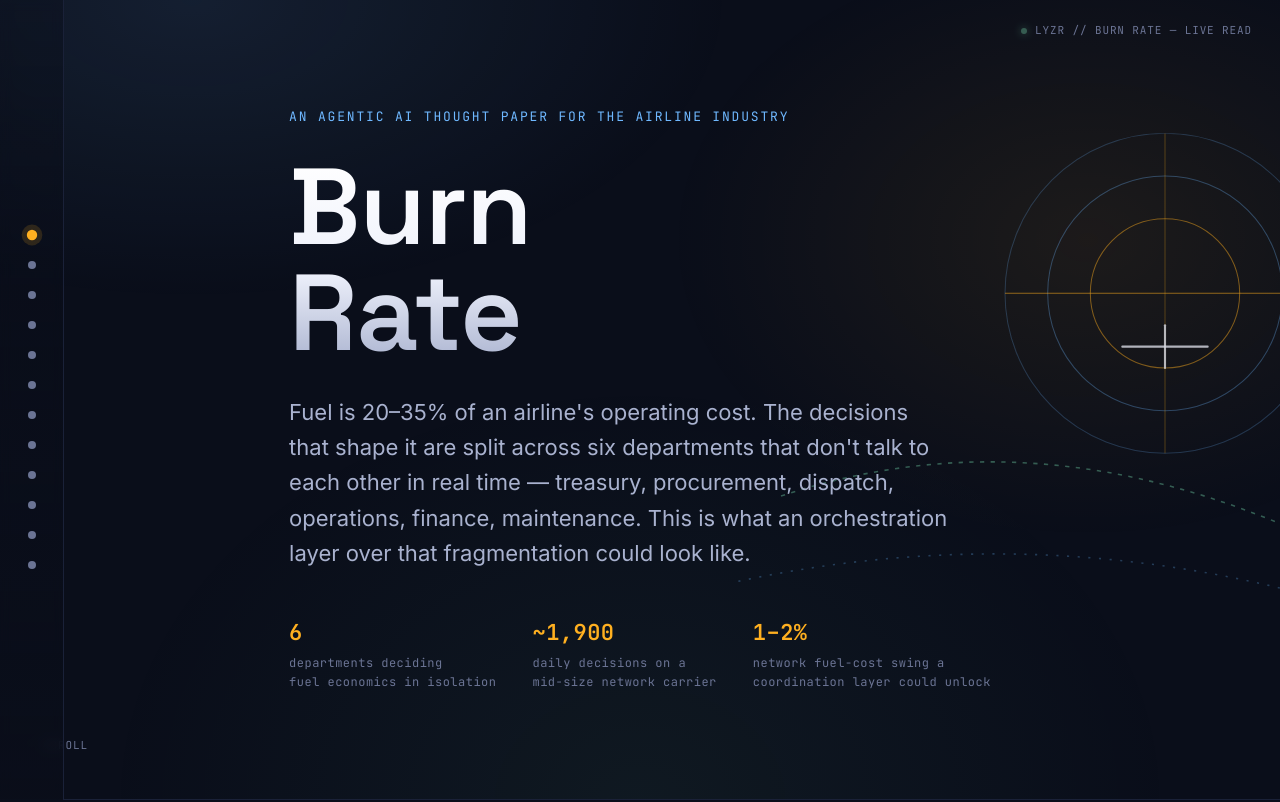
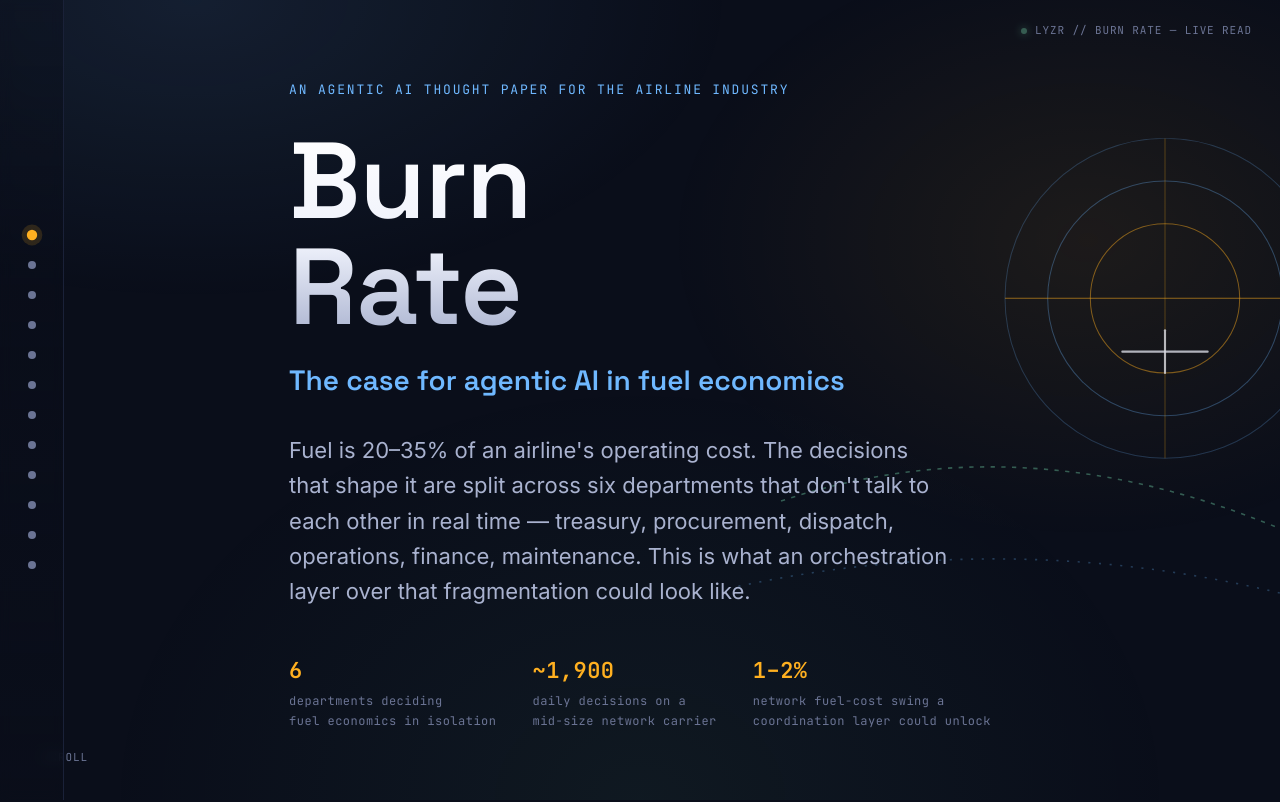
Before and after one commit to sri18386/burn-rate-microsite, a plain HTML site: page index.html in a window 1280 px wide. Shown: the top 802 px of the page. Drawn offline with Linux system fonts and the light colour scheme.

Commit message:
Add hero dek with fuller title

```diff
--- a/index.html
+++ b/index.html
@@ -128,9 +128,13 @@ b, strong{color:var(--ink); font-weight:600;}
   margin-bottom:28px;
 }
 .hero h1{
-  font-size:clamp(48px,9vw,108px); line-height:.98; margin:0 0 28px;
+  font-size:clamp(48px,9vw,108px); line-height:.98; margin:0 0 18px;
   background:linear-gradient(180deg, #fff 0%, var(--ink) 55%, var(--ink-dim) 100%);
   -webkit-background-clip:text; background-clip:text; color:transparent;
+}
+.hero-dek{
+  font-family:var(--serif); font-weight:600; font-size:clamp(19px,2.6vw,28px); color:var(--ice);
+  margin:0 0 30px; max-width:640px; text-wrap:balance;
 }
 .hero .sub{font-size:clamp(17px,2vw,22px); color:var(--ink-dim); max-width:660px; margin-bottom:44px;}
 .hero-meta{display:flex; gap:36px; flex-wrap:wrap; margin-top:20px;}
@@ -339,6 +343,7 @@ footer li{margin-bottom:9px;}
   <div class="wrap">
     <div class="hero-tag">An agentic AI thought paper for the airline industry</div>
     <h1>Burn<br>Rate</h1>
+    <div class="hero-dek">The case for agentic AI in fuel economics</div>
     <p class="sub">Fuel is 20–35% of an airline's operating cost. The decisions that shape it are split across six departments that don't talk to each other in real time — treasury, procurement, dispatch, operations, finance, maintenance. This is what an orchestration layer over that fragmentation could look like.</p>
     <div class="hero-meta">
       <div><b>6</b>departments deciding<br>fuel economics in isolation</div>
```
